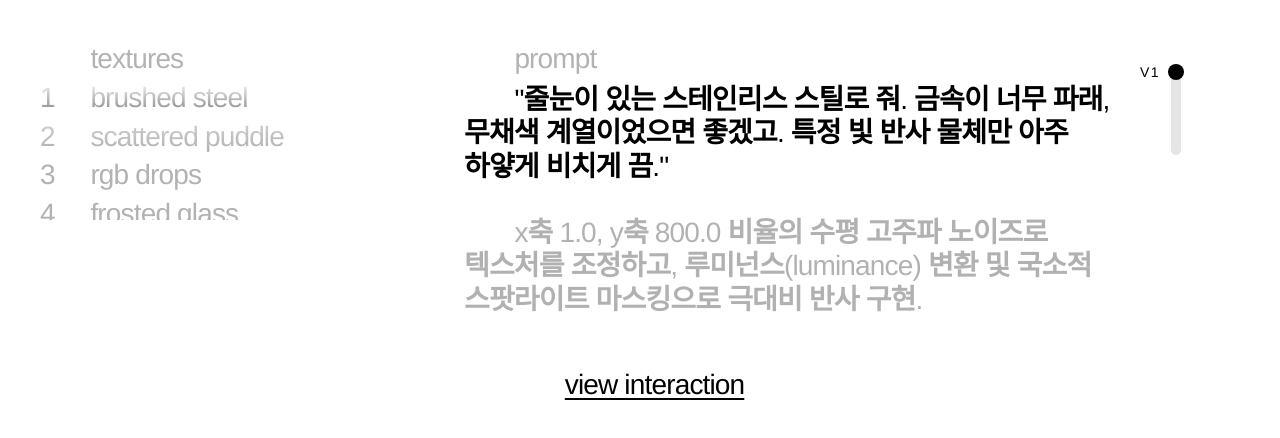
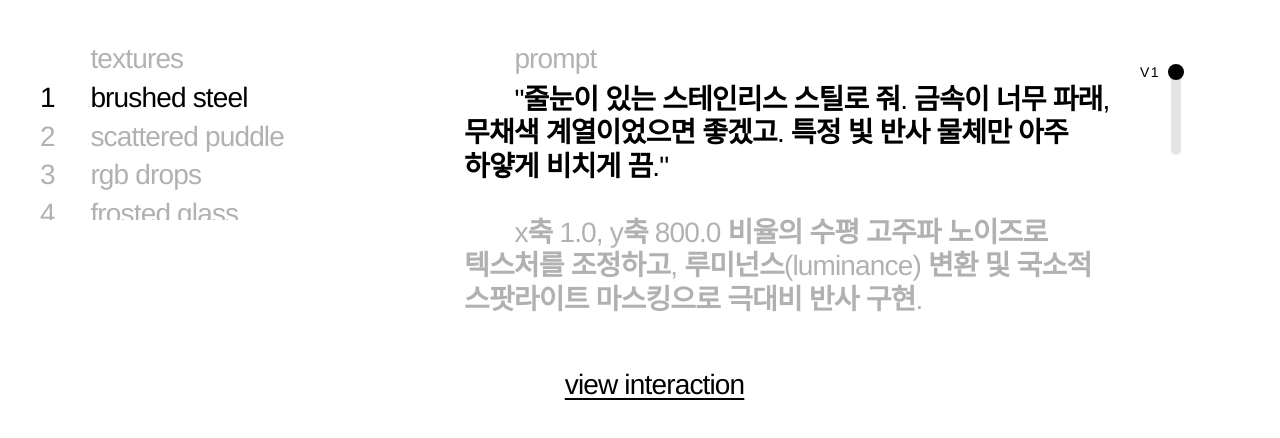
Before and after one commit to jonghyeokcolinlee/texture, a Next.js app: page / in a window 1280 px wide. Shown: the top 438 px of the page. Built offline with nearby package versions, Linux system fonts and the light colour scheme.

Commit message:
feat: update home page content and layout in page.tsx

```diff
--- a/src/app/page.tsx
+++ b/src/app/page.tsx
@@ -225,16 +225,15 @@ export default function Home() {
                 </div>
 
                 <div className="w-full flex-1 overflow-visible text-[20px] lg:text-[28px] tracking-[-0.03em] leading-[1.1] font-medium text-black relative">
+                    {/* FIXED OVERLAY: Bottom gradient for scroll reveal */}
+                    <div className="absolute bottom-0 left-0 w-full h-12 bg-gradient-to-t from-white via-white/80 to-transparent pointer-events-none z-30" />
+
                     <div className="relative w-full h-full overflow-hidden">
                         <div
                             ref={wheelRef}
                             onScroll={handleScroll}
                             className="w-full h-full overflow-y-auto no-scrollbar snap-y snap-mandatory md:snap-none relative z-20"
-                            style={{
-                                scrollBehavior: 'smooth',
-                                WebkitMaskImage: 'linear-gradient(to bottom, transparent, black 15%, black 85%, transparent)',
-                                maskImage: 'linear-gradient(to bottom, transparent, black 15%, black 85%, transparent)'
-                            }}
+                            style={{ scrollBehavior: 'smooth' }}
                         >
                             {materials.map((mat, i) => {
                                 const match = mat.title.match(/^0?(\d+)\s+(.*)$/);
```
